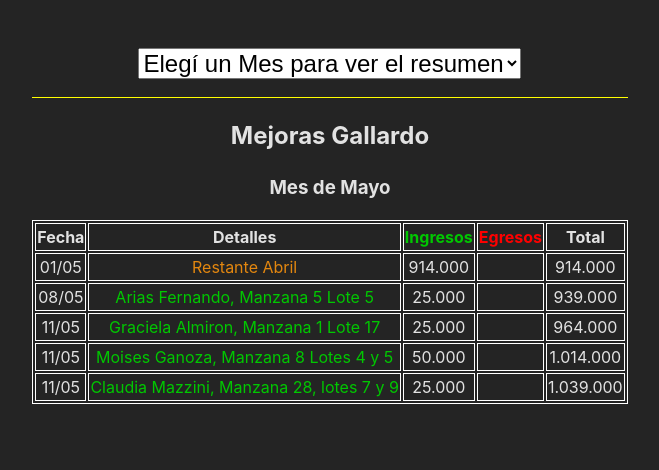
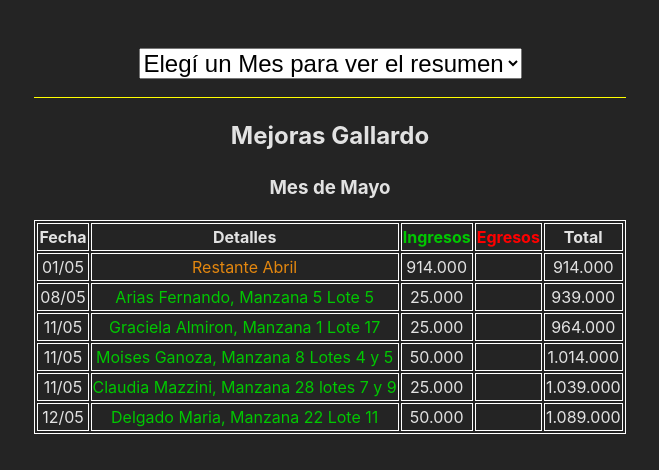
Before and after one commit to Dynezel/mejoras-gallardo, a React (Vite) app: page /mayo in a window 1280 px wide. Shown: the top 470 px of the page, without its empty margins (310-969 px from the left). Built offline with nearby package versions, Linux system fonts and the light colour scheme.

Commit message:
Pagos Nuevos

```diff
--- a/src/Components/Mayo.jsx
+++ b/src/Components/Mayo.jsx
@@ -46,10 +46,17 @@ export default function Mayo() {
                     </tr>
                     <tr>
                         <td>11/05</td>
-                        <td className="ingresos">Claudia Mazzini, Manzana 28, lotes 7 y 9</td>
+                        <td className="ingresos">Claudia Mazzini, Manzana 28 lotes 7 y 9</td>
                         <td>25.000</td>
                         <td></td>
                         <td>1.039.000</td>
+                    </tr>
+                    <tr>
+                        <td>12/05</td>
+                        <td className="ingresos">Delgado Maria, Manzana 22 Lote 11</td>
+                        <td>50.000</td>
+                        <td></td>
+                        <td>1.089.000</td>
                     </tr>
                 </tbody>
             </table>
```
